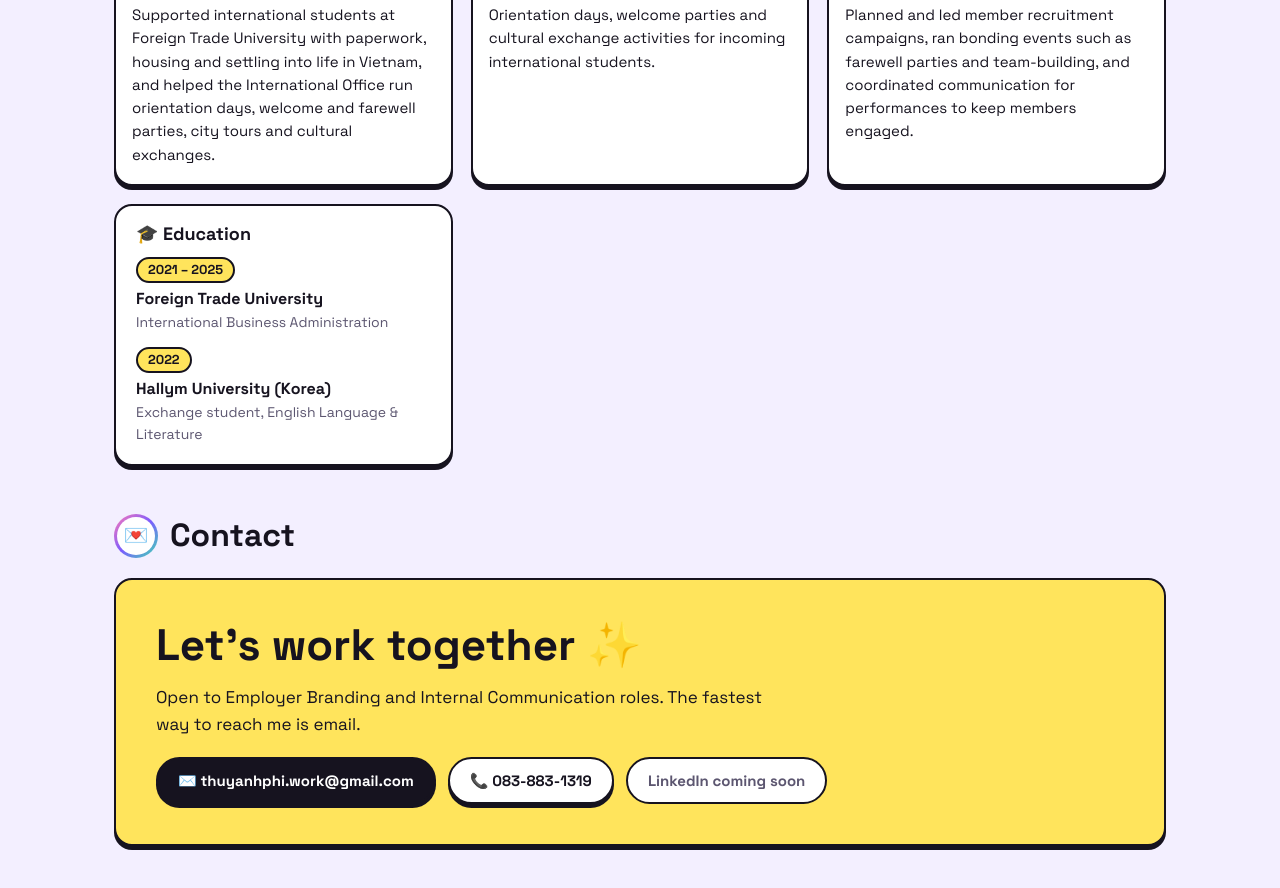
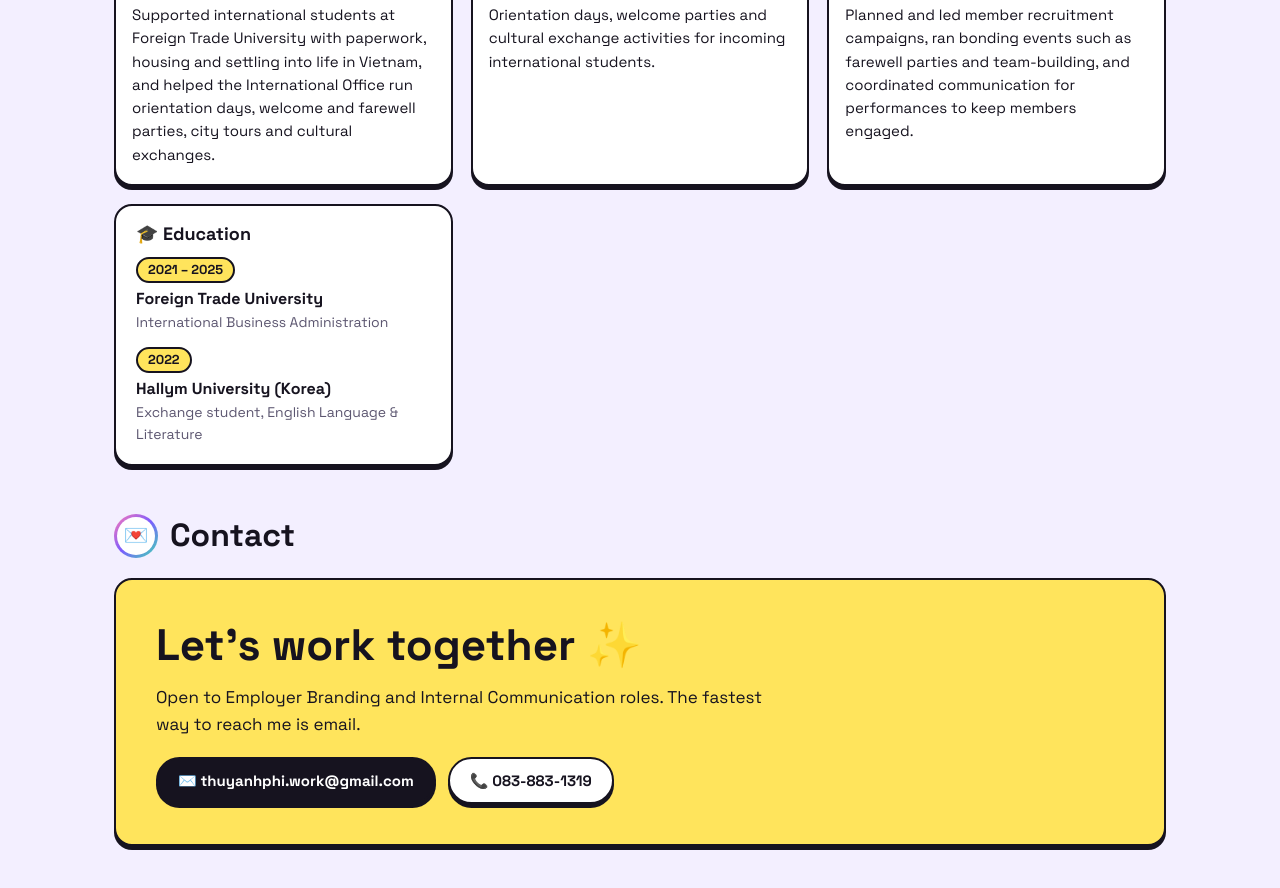
Before and after one commit to duongduyy004/portfilio, an Astro site: page / in a window 1280 px wide. Shown: the part 6794-7682 px from the top of the page. Built offline with nearby package versions, Linux system fonts and the light colour scheme; Astro itself is replaced by a stand-in of ours.

Commit message:
feat: remove LinkedIn from contact
Drop the LinkedIn button (and its 'coming soon' state) from the Contact card and
the linkedin field from Contact. Work-history mentions of LinkedIn are unchanged.

```diff
--- a/src/components/ContactCard.astro
+++ b/src/components/ContactCard.astro
@@ -1,6 +1,5 @@
 ---
 import type { Contact } from '../data/types';
-import { linkState } from '../lib/link';
 
 interface Props {
   contact: Contact;
@@ -8,7 +7,6 @@ interface Props {
 
 const { contact } = Astro.props;
 const tel = `+84${contact.phone.replace(/\D/g, '').replace(/^0/, '')}`;
-const linkedin = linkState(contact.linkedin);
 ---
 
 <article class="contact card" data-reveal="drop">
@@ -17,13 +15,6 @@ const linkedin = linkState(contact.linkedin);
   <ul class="contact__links">
     <li><a class="btn btn--primary" href={`mailto:${contact.email}`}>✉️ {contact.email}</a></li>
     <li><a class="btn" href={`tel:${tel}`}>📞 {contact.phone}</a></li>
-    <li>
-      {linkedin.href ? (
-        <a class="btn" href={linkedin.href} target="_blank" rel="noopener">in · LinkedIn ↗</a>
-      ) : (
-        <span class="btn btn--disabled" aria-disabled="true">LinkedIn coming soon</span>
-      )}
-    </li>
     {contact.cv && <li><a class="btn" href={contact.cv} download>📄 Download CV</a></li>}
   </ul>
 </article>
@@ -47,6 +38,4 @@ const linkedin = linkState(contact.linkedin);
     gap: 12px;
   }
   .contact__links .btn { max-width: 100%; overflow-wrap: anywhere; }
-  .btn--disabled { box-shadow: none; color: var(--muted); cursor: default; }
-  .btn--disabled:hover { transform: none; box-shadow: none; }
 </style>
--- a/src/data/profile.ts
+++ b/src/data/profile.ts
@@ -287,7 +287,6 @@ export const profile: Profile = {
   contact: {
     email: 'thuyanhphi.work@gmail.com',
     phone: '083-883-1319',
-    linkedin: undefined, // TODO(link)
     cv: undefined, // TODO(cv)
   },
 };
--- a/src/data/types.ts
+++ b/src/data/types.ts
@@ -24,7 +24,7 @@ export interface Video {
 }
 export interface Activity { title: string; role: string; text: string; photo?: Photo }
 export interface Education { school: string; detail: string; years: string }
-export interface Contact { email: string; phone: string; linkedin?: string; cv?: string }
+export interface Contact { email: string; phone: string; cv?: string }
 export interface Profile {
   name: string;
   headline: string;
```
Also changed, not shown: tests/unit/contact.test.ts (+10 -10 lines).
